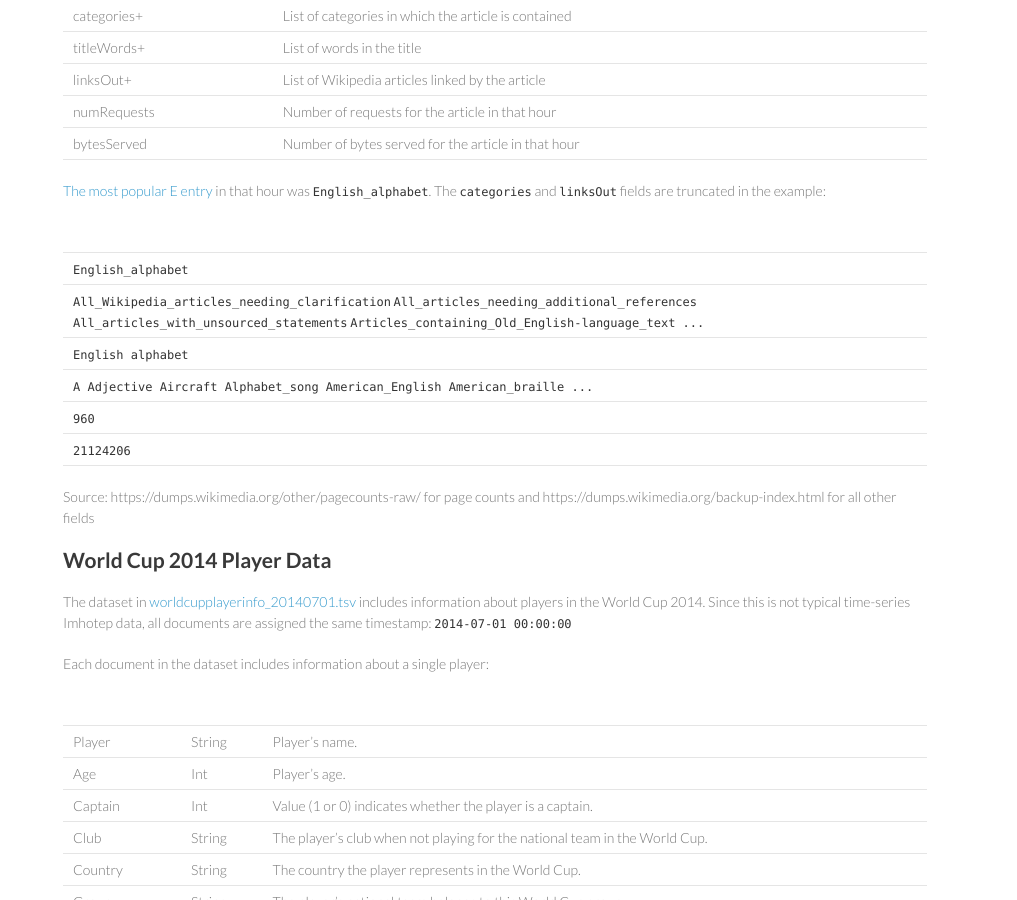
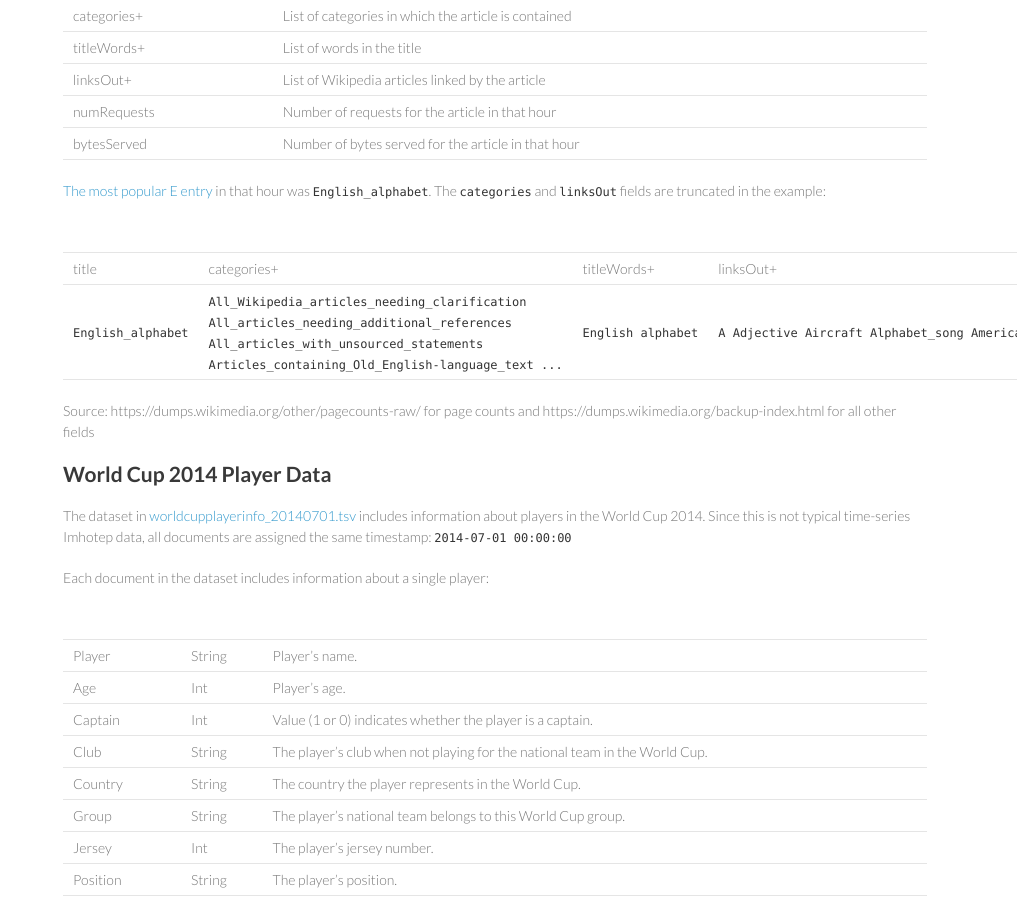
Before and after one commit to indeedeng/imhotep, a Jekyll site: the page built from docs/sample-data.md, in a window 1280 px wide and 900 px high, scrolled down 1104 px. Shown: the whole window, without its empty margins (263-1280 px from the left). Built offline with Jekyll 4.4.1, drawn with Linux system fonts in a browser that asks for light colours; Markdown is read by kramdown in place of the engine named in the settings.

Commit message:
try single-row layout for English_alphabet sample

```diff
--- a/docs/sample-data.md
+++ b/docs/sample-data.md
@@ -52,12 +52,8 @@ Each document corresponds to a Wikipedia article that was served in that hour:
 
 | |
 | ----- |
-| `English_alphabet` |
-| `All_Wikipedia_articles_needing_clarification` `All_articles_needing_additional_references` `All_articles_with_unsourced_statements` `Articles_containing_Old_English-language_text ...` |
-| `English alphabet` |
-| `A Adjective Aircraft Alphabet_song American_English American_braille ...` |
-| `960` |
-| `21124206` |
+| title | categories+ | titleWords+ | linksOut+ | numRequests | bytesServed |
+| `English_alphabet` | `All_Wikipedia_articles_needing_clarification` `All_articles_needing_additional_references` `All_articles_with_unsourced_statements` `Articles_containing_Old_English-language_text ...` | `English alphabet` | `A Adjective Aircraft Alphabet_song American_English American_braille ...` | `960` | `21124206` |
 
 Source: https://dumps.wikimedia.org/other/pagecounts-raw/ for page counts and https://dumps.wikimedia.org/backup-index.html for all other fields
 
```
